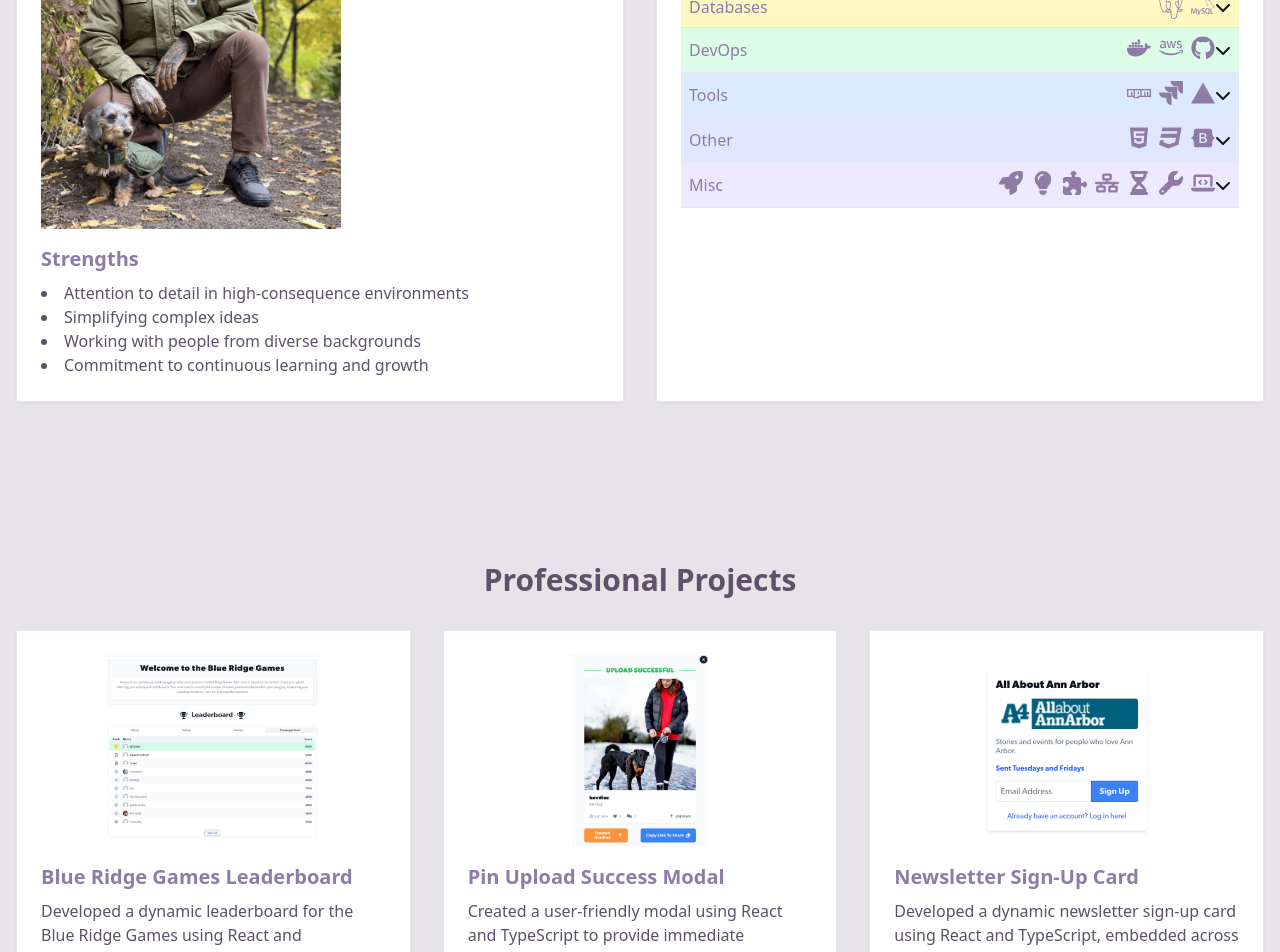
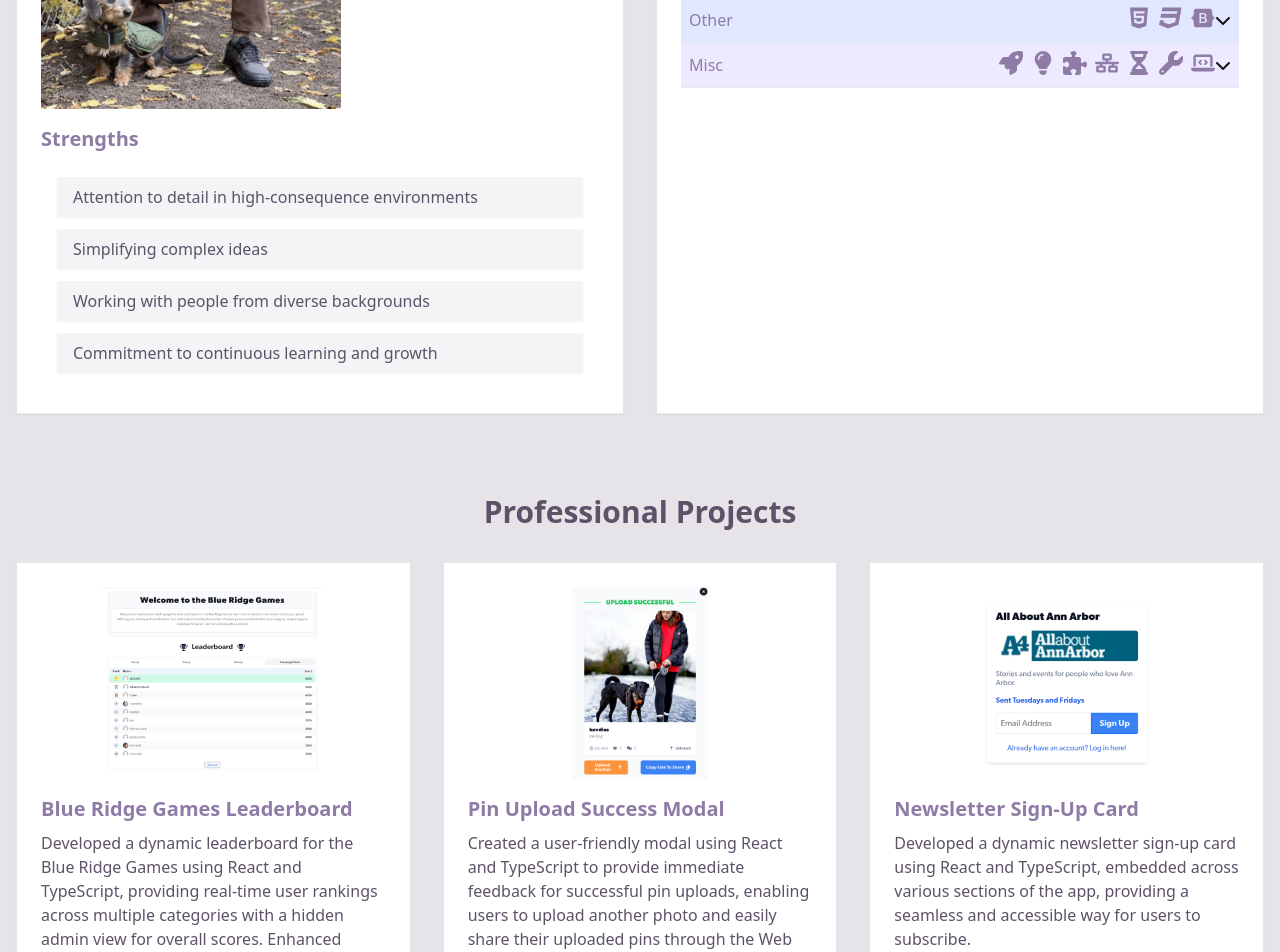
Before and after one commit to kevdies/Portfolio-Kevin-Diesenberg, a Next.js app in the folder kevin-diesenberg-portfolio-2024/: page / in a window 1280 px wide. Shown: the part 1848-2800 px from the top of the page. Built offline with nearby package versions, Linux system fonts and the light colour scheme.

Commit message:
chore: list styles and speed insights

```diff
--- a/kevin-diesenberg-portfolio-2024/app/layout.tsx
+++ b/kevin-diesenberg-portfolio-2024/app/layout.tsx
@@ -1,5 +1,6 @@
 import type { Metadata } from "next";
 import { Analytics } from "@vercel/analytics/react";
+import { SpeedInsights } from "@vercel/speed-insights/next";
 import localFont from "next/font/local";
 import "./globals.css";
 
@@ -31,6 +32,7 @@ export default function RootLayout({
       >
         {children}
         <Analytics />
+        <SpeedInsights />
       </body>
     </html>
   );
--- a/kevin-diesenberg-portfolio-2024/app/page.tsx
+++ b/kevin-diesenberg-portfolio-2024/app/page.tsx
@@ -423,7 +423,7 @@ export default function Portfolio() {
         </section>
 
         {/* About Section */}
-        <section id="about" className="py-20" ref={sectionRefs.about}>
+        <section id="about" className="py-10" ref={sectionRefs.about}>
           <div className="container mx-auto px-4">
             <h2 className="text-3xl font-bold mb-8 text-center text-[#5D5268]">
               About Me
@@ -462,7 +462,7 @@ export default function Portfolio() {
         {/* Skills Section */}
         <section
           id="skills"
-          className="bg-[#E6E3E9] py-20"
+          className="bg-[#E6E3E9] py-10"
           ref={sectionRefs.skills}
         >
           <div className="container mx-auto px-4">
@@ -481,11 +481,19 @@ export default function Portfolio() {
                 <h3 className="text-xl font-semibold mb-2 text-[#8E7CA6]">
                   Strengths
                 </h3>
-                <ul className="list-disc list-inside text-[#5D5268]">
-                  <li>Attention to detail in high-consequence environments</li>
-                  <li>Simplifying complex ideas</li>
-                  <li>Working with people from diverse backgrounds</li>
-                  <li>Commitment to continuous learning and growth</li>
+                <ul className="list-none flex flex-col gap-3 text-[#5D5268] p-4">
+                  <li className="bg-gray-100 rounded-lg px-4 py-2 shadow-sm">
+                    Attention to detail in high-consequence environments
+                  </li>
+                  <li className="bg-gray-100 rounded-lg px-4 py-2 shadow-sm">
+                    Simplifying complex ideas
+                  </li>
+                  <li className="bg-gray-100 rounded-lg px-4 py-2 shadow-sm">
+                    Working with people from diverse backgrounds
+                  </li>
+                  <li className="bg-gray-100 rounded-lg px-4 py-2 shadow-sm">
+                    Commitment to continuous learning and growth
+                  </li>
                 </ul>
               </Card>
               <Card className="p-6 bg-white">
@@ -494,7 +502,10 @@ export default function Portfolio() {
                 </h3>
                 <Accordion type="single" collapsible className="w-full">
                   {technicalSkills.map((skillSet, index) => (
-                    <AccordionItem key={index} value={`item-${index}`}>
+                    <AccordionItem
+                      key={skillSet.category}
+                      value={`item-${index}`}
+                    >
                       <AccordionTrigger
                         className={`${skillSet.color} rounded-lg p-2 hover:no-underline`}
                       >
@@ -520,9 +531,14 @@ export default function Portfolio() {
                         </div>
                       </AccordionTrigger>
                       <AccordionContent>
-                        <ul className="list-disc list-inside text-[#5D5268] pl-4 mt-2">
+                        <ul className="list-none flex flex-wrap items-center gap-6 text-[#5D5268] p-4">
                           {skillSet.skills.map((skill, skillIndex) => (
-                            <li key={skillIndex}>{skill}</li>
+                            <li
+                              className="line-decor bg-gray-100 rounded-lg px-3 py-1 shadow-sm"
+                              key={skillIndex}
+                            >
+                              {skill}
+                            </li>
                           ))}
                         </ul>
                       </AccordionContent>
@@ -537,7 +553,7 @@ export default function Portfolio() {
         {/* Professional Projects Section */}
         <section
           id="professional-projects"
-          className="bg-[#E6E3E9] py-20"
+          className="bg-[#E6E3E9] py-10"
           ref={sectionRefs.professionalProjects}
         >
           <div className="container mx-auto px-4">
@@ -597,7 +613,7 @@ export default function Portfolio() {
         </section>
 
         {/* Bootcamp Projects Section */}
-        <section id="projects" className="py-20">
+        <section id="projects" className="py-10">
           <div className="container mx-auto px-4">
             <h2 className="text-3xl font-bold mb-8 text-center text-[#5D5268]">
               Bootcamp Projects
@@ -660,50 +676,10 @@ export default function Portfolio() {
           </div>
         </section>
 
-        {/* Resume Section */}
-        <section id="resume" className="py-20" ref={sectionRefs.resume}>
-          <div className="container mx-auto px-4">
-            <h2 className="text-3xl font-bold mb-8 text-center text-[#5D5268]">
-              Resume
-            </h2>
-            <div className="flex justify-center space-x-4">
-              <Button
-                className="bg-[#D1C4E9] text-[#5D5268] hover:bg-[#B39DDB]"
-                asChild
-              >
-                <a
-                  href="/Kevin_Diesenberg_Resume.pdf"
-                  target="_blank"
-                  rel="noopener noreferrer"
-                >
-                  <FontAwesomeIcon icon={faEye} className="mr-2 h-4 w-4" />
-                  View Resume
-                </a>
-              </Button>
-              <Button
-                className="bg-[#D1C4E9] text-[#5D5268] hover:bg-[#B39DDB]"
-                asChild
-              >
-                <a href="/Kevin_Diesenberg_Resume.pdf" download>
-                  <FontAwesomeIcon icon={faDownload} className="mr-2 h-4 w-4" />
-                  Download Resume
-                </a>
-              </Button>
-              <Button
-                className="bg-[#D1C4E9] text-[#5D5268] hover:bg-[#B39DDB]"
-                onClick={shareResume}
-              >
-                <FontAwesomeIcon icon={faShare} className="mr-2 h-4 w-4" />
-                Share Resume
-              </Button>
-            </div>
-          </div>
-        </section>
-
         {/* Experience Section */}
         <section
           id="experience"
-          className="bg-[#E6E3E9] py-20"
+          className="bg-[#E6E3E9] py-10"
           ref={sectionRefs.experience}
         >
           <div className="container mx-auto px-4">
@@ -759,10 +735,50 @@ export default function Portfolio() {
           </div>
         </section>
 
+        {/* Resume Section */}
+        <section id="resume" className="py-10" ref={sectionRefs.resume}>
+          <div className="container mx-auto px-4">
+            <h2 className="text-3xl font-bold mb-8 text-center text-[#5D5268]">
+              Resume
+            </h2>
+            <div className="flex justify-center space-x-4">
+              <Button
+                className="bg-[#D1C4E9] text-[#5D5268] hover:bg-[#B39DDB]"
+                asChild
+              >
+                <a
+                  href="/Kevin_Diesenberg_Resume.pdf"
+                  target="_blank"
+                  rel="noopener noreferrer"
+                >
+                  <FontAwesomeIcon icon={faEye} className="mr-2 h-4 w-4" />
+                  View Resume
+                </a>
+              </Button>
+              <Button
+                className="bg-[#D1C4E9] text-[#5D5268] hover:bg-[#B39DDB]"
+                asChild
+              >
+                <a href="/Kevin_Diesenberg_Resume.pdf" download>
+                  <FontAwesomeIcon icon={faDownload} className="mr-2 h-4 w-4" />
+                  Download Resume
+                </a>
+              </Button>
+              <Button
+                className="bg-[#D1C4E9] text-[#5D5268] hover:bg-[#B39DDB]"
+                onClick={shareResume}
+              >
+                <FontAwesomeIcon icon={faShare} className="mr-2 h-4 w-4" />
+                Share Resume
+              </Button>
+            </div>
+          </div>
+        </section>
+
         {/* Hobbies Section */}
         <section
           id="hobbies"
-          className="bg-[#E6E3E9] py-20"
+          className="bg-[#E6E3E9] py-10"
           ref={sectionRefs.hobbies}
         >
           <div className="container mx-auto px-4">
@@ -810,7 +826,7 @@ export default function Portfolio() {
         </section>
 
         {/* Contact Section */}
-        <section id="contact" className="py-20" ref={sectionRefs.contact}>
+        <section id="contact" className="py-10" ref={sectionRefs.contact}>
           <div className="container mx-auto px-4">
             <h2 className="text-3xl font-bold mb-8 text-center text-[#5D5268]">
               Get in Touch
--- a/kevin-diesenberg-portfolio-2024/package.json
+++ b/kevin-diesenberg-portfolio-2024/package.json
@@ -16,9 +16,10 @@
     "@radix-ui/react-slot": "^1.1.0",
     "@radix-ui/react-tooltip": "^1.1.2",
     "@vercel/analytics": "^1.3.1",
+    "@vercel/speed-insights": "^1.0.14",
     "class-variance-authority": "^0.7.0",
     "clsx": "^2.1.1",
-    "next": "14.2.8",
+    "next": "^14.2.16",
     "react": "^18",
     "react-dom": "^18",
     "react-icons": "^5.3.0",
```
Also changed, not shown: 1 other file (tests, documents, lock files or other folders).
